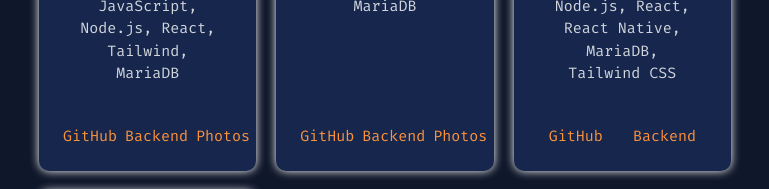
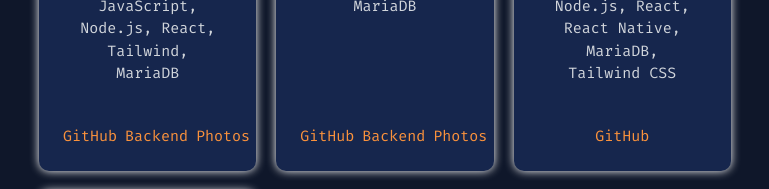
Before and after one commit to jonnekoi/Personal-Portfolio, a React (Vite) app: page / in a window 1280 px wide. Shown: the part 4180-4369 px from the top of the page, without its empty margins (255-1024 px from the left). Built offline with nearby package versions, Linux system fonts and the light colour scheme; a web font is replaced by a local one.

Commit message:
Update Projects.jsx

```diff
--- a/src/components/Projects.jsx
+++ b/src/components/Projects.jsx
@@ -58,8 +58,6 @@ const projects = [
     icon: "<svg xmlns=\"http://www.w3.org/2000/svg\" fill=\"none\" viewBox=\"0 0 24 24\" strokeWidth={1.5} stroke=\"currentColor\" className=\"size-6\">\n" +
         "  <path strokeLinecap=\"round\" strokeLinejoin=\"round\" d=\"M18 18.72a9.094 9.094 0 0 0 3.741-.479 3 3 0 0 0-4.682-2.72m.94 3.198.001.031c0 .225-.012.447-.037.666A11.944 11.944 0 0 1 12 21c-2.17 0-4.207-.576-5.963-1.584A6.062 6.062 0 0 1 6 18.719m12 0a5.971 5.971 0 0 0-.941-3.197m0 0A5.995 5.995 0 0 0 12 12.75a5.995 5.995 0 0 0-5.058 2.772m0 0a3 3 0 0 0-4.681 2.72 8.986 8.986 0 0 0 3.74.477m.94-3.197a5.971 5.971 0 0 0-.94 3.197M15 6.75a3 3 0 1 1-6 0 3 3 0 0 1 6 0Zm6 3a2.25 2.25 0 1 1-4.5 0 2.25 2.25 0 0 1 4.5 0Zm-13.5 0a2.25 2.25 0 1 1-4.5 0 2.25 2.25 0 0 1 4.5 0Z\" />\n" +
         "</svg>\n",
-    githublink: "https://github.com/jonnekoi/gfit-web",
-    servergithublink: "https://github.com/jonnekoi/GFit-Server"
   },
   {
     title: "Personal Portfolio",
```
